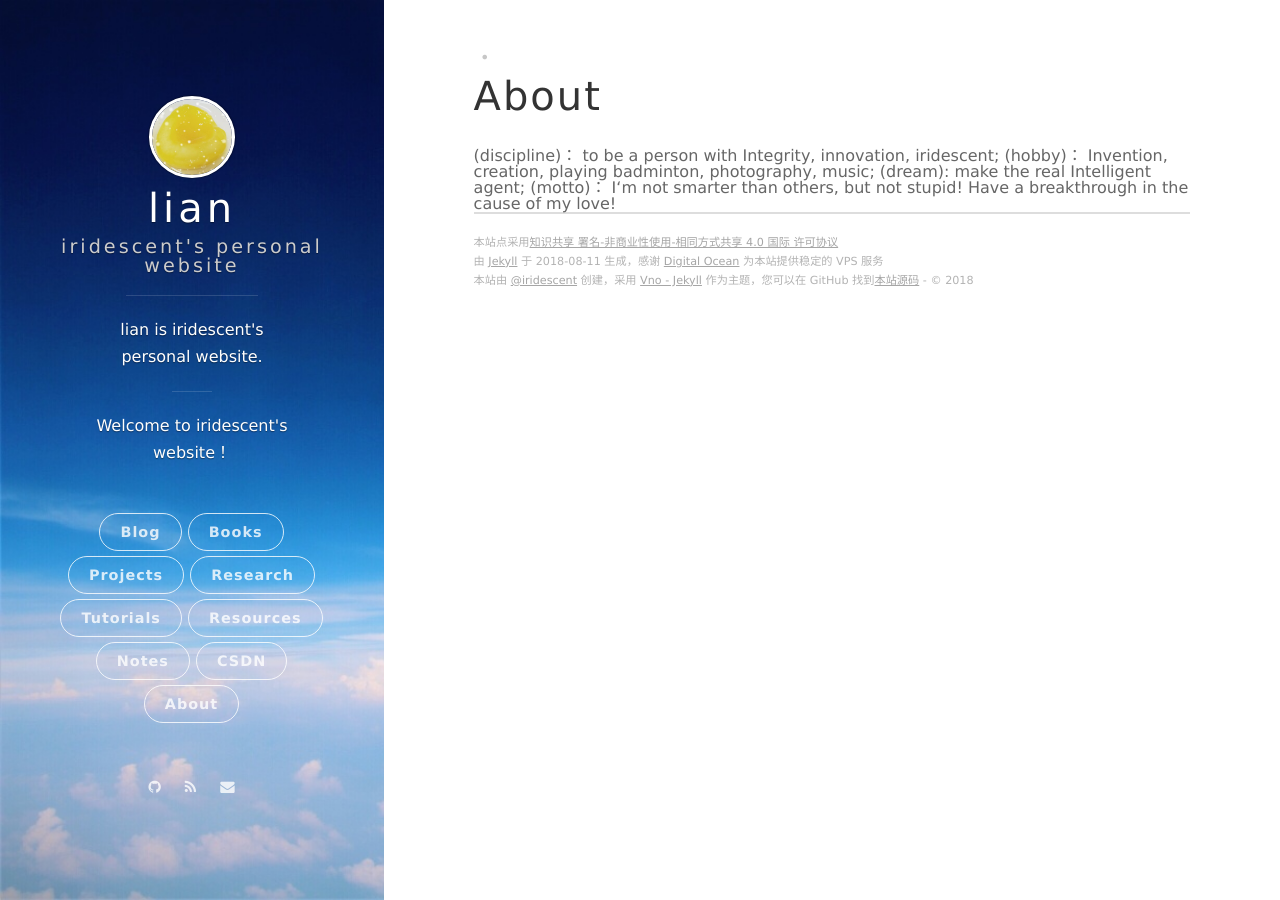
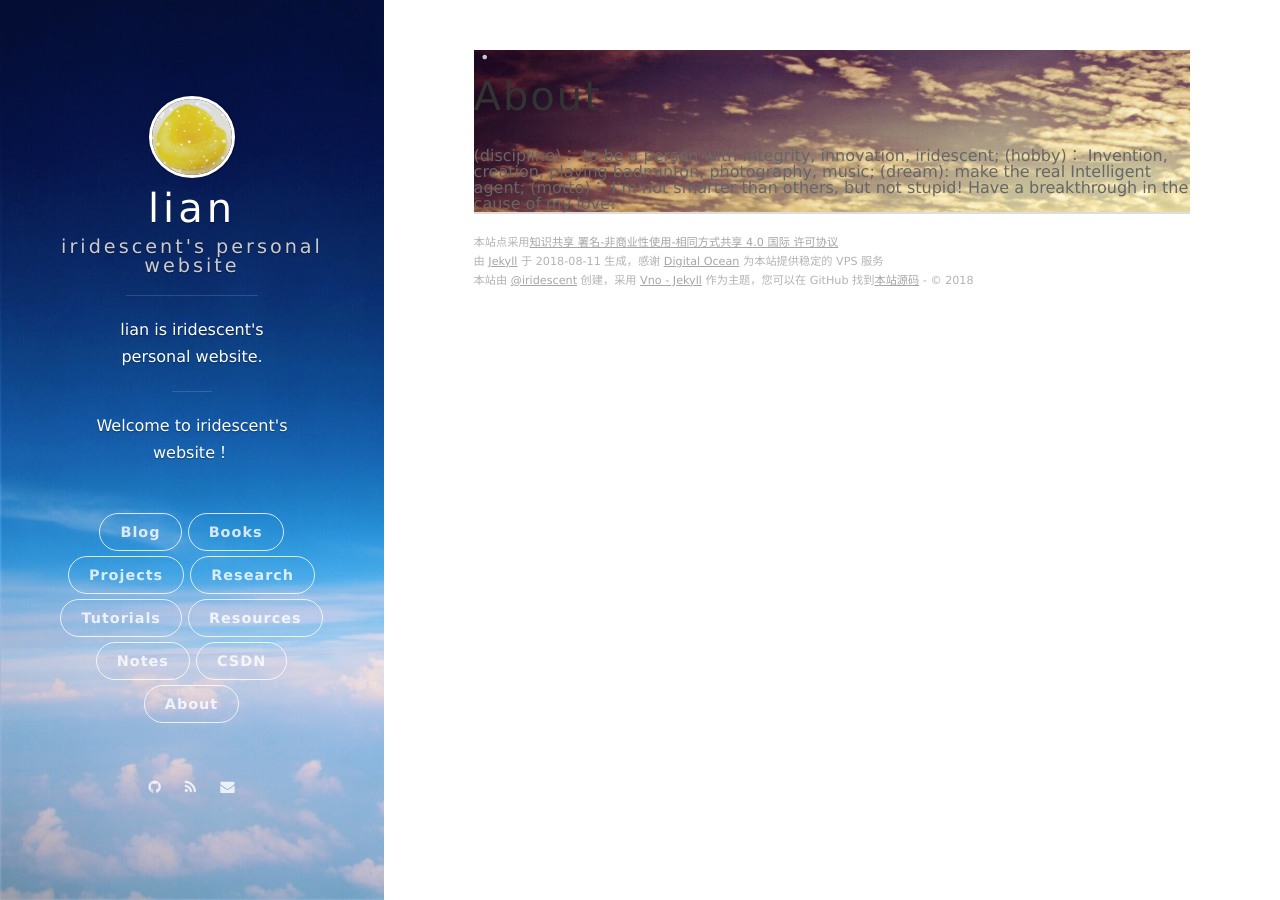
Before and after one commit to antsfamily/antsfamily.github.io, a Jekyll site: the page built from about/index.html, in a window 1280 px wide. Built offline with Jekyll 4.4.1, drawn with Linux system fonts in a browser that asks for light colours; nearby versions of some CDN libraries; comment, search, counter and statistics services are not loaded.

Commit message:
update layout

```diff
--- a/_layouts/page.html
+++ b/_layouts/page.html
@@ -3,7 +3,8 @@
 ---
 
 <article class="post-container post-container--single" itemscope itemtype="http://schema.org/BlogPosting">
-  <header class="post-header">
+  <header class="intro-header" style="background-image: url('{{ site.baseurl }}/{% if page.header-img %}{{ page.header-img }}{% else %}{{ site.header-img }}{% endif %}')">
+  <!-- <header class="post-header"> -->
     <div class="post-meta">
       <time datetime="{{page.date | date: date_to_xmlschema}}" itemprop="datePublished" class="post-meta__date date">{{page.date | date: "%F"}}</time> &#8226; <span class="post-meta__tags tags">{{page.tags | join:' '}}</span>
     </div>
```
